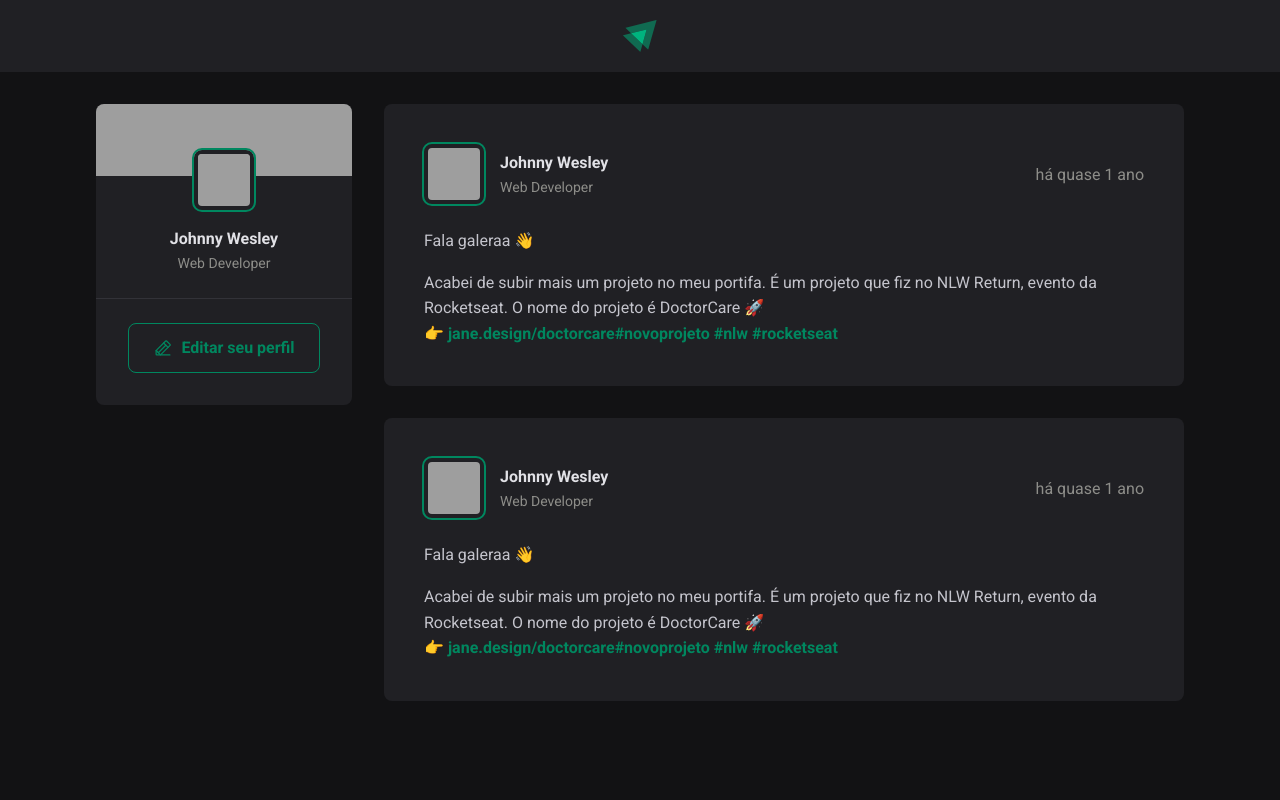
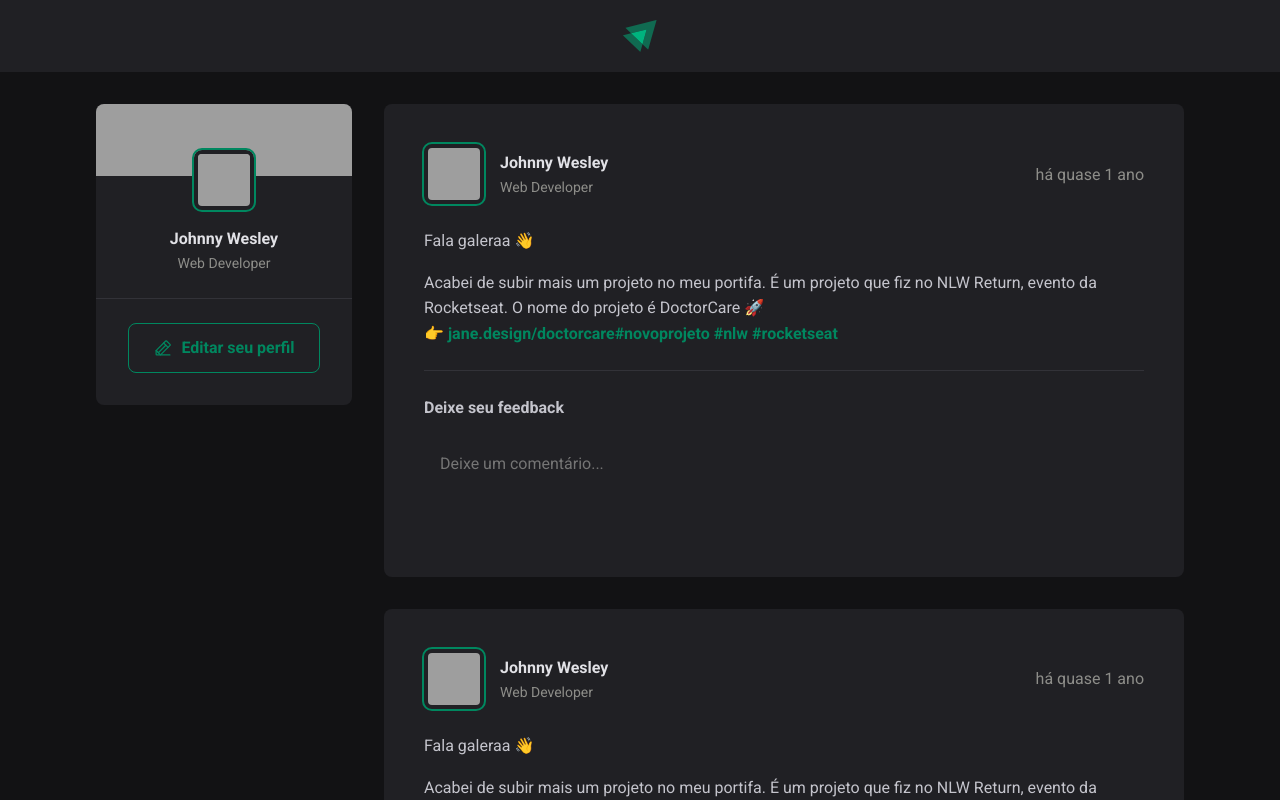
Before and after one commit to knowther/ignite-feed, a React (Vite) app: page / in a window 1280 px wide. Shown: the top 800 px of the page. Built offline with nearby package versions, Linux system fonts and the light colour scheme; grey boxes are pictures that could not be loaded.

Commit message:
finalizado o form de comentário

```diff
--- a/src/components/Post/Post.jsx
+++ b/src/components/Post/Post.jsx
@@ -27,6 +27,14 @@
           <a href="">#novoprojeto</a> <a href="">#nlw</a>{" "}
           <a href="">#rocketseat</a>
         </div>
+        <form className={styles.commentForm}>
+          <strong>Deixe seu feedback</strong>
+          <textarea placeholder="Deixe um comentário..."></textarea>
+
+          <footer>
+            <button type="submit">Comentar</button>
+          </footer>
+        </form>
       </article>
     </>
   );
--- a/src/components/Post/Post.module.css
+++ b/src/components/Post/Post.module.css
@@ -71,3 +71,55 @@
   color: var(--gray-400);
   line-height: 1.6;
 }
+
+.commentForm {
+  width: 100%;
+  margin-top: 1.5rem;
+  padding-top: 1.5rem;
+  border-top: 1px solid var(--gray-600);
+}
+
+.commentForm > strong {
+  line-height: 1.6;
+  color: var(--green-100);
+}
+
+.commentForm textarea {
+  width: 100%;
+  background: var(--gray-900);
+  border: 0;
+  resize: none;
+  height: 6rem;
+  padding: 1rem;
+  border-radius: 8px;
+  color: var(--gray-100);
+  line-height: 1.4;
+  margin-top: 1rem;
+}
+
+.commentForm button[type="submit"] {
+  padding: 1rem 1.5rem;
+  margin-top: 1rem;
+  border-radius: 8px;
+  border: 0;
+  background: var(--green-500);
+  color: var(--white);
+  font-weight: bold;
+  cursor: pointer;
+  transition: background-color 0.1s;
+}
+
+.commentForm footer {
+  visibility: hidden;
+  max-height: 0;
+}
+
+/* aqui declaro quando houver qualquer foco nesse commentForm em que elemento sofrerá alteração */
+.commentForm:focus-within footer {
+  visibility: visible;
+  max-height: none;
+}
+
+.commentForm button[type="submit"]:hover {
+  background: var(--green-300);
+}
--- a/src/global.css
+++ b/src/global.css
@@ -10,6 +10,11 @@
 
   --green-300: #00b37e;
   --green-500: #00875f;
+}
+
+:focus {
+  outline: transparent;
+  box-shadow: 0 0 0 2px var(--green-500);
 }
 
 * {
```
